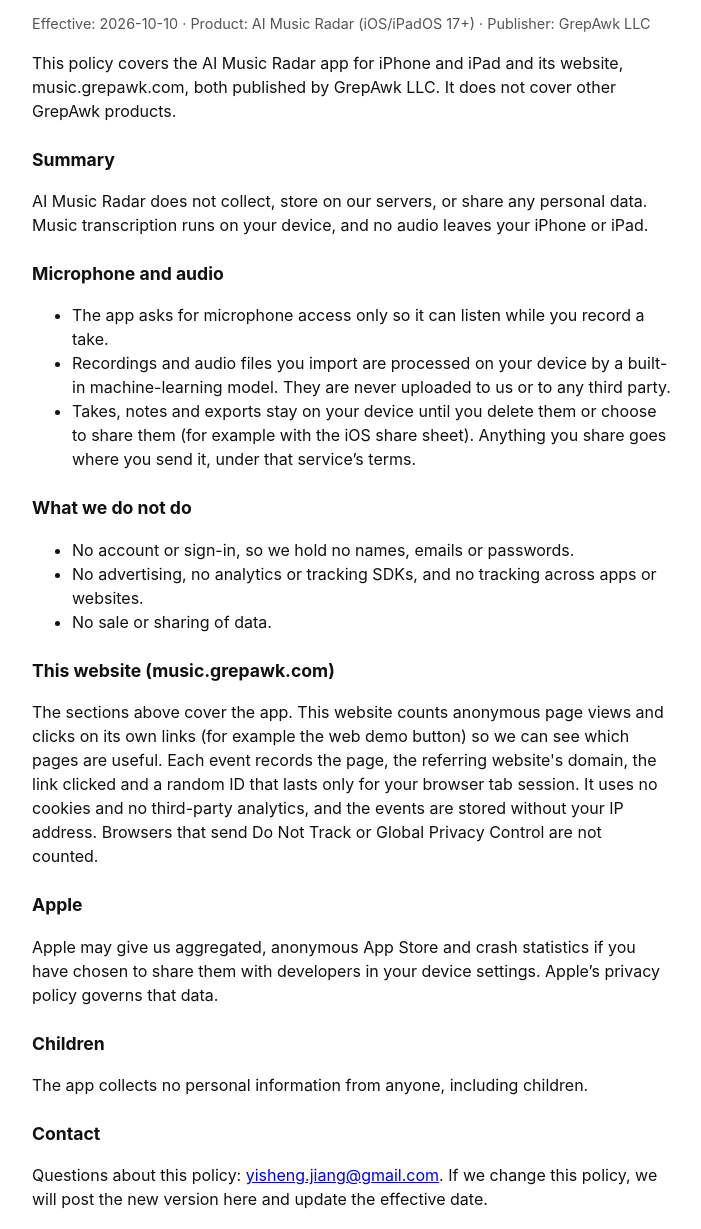
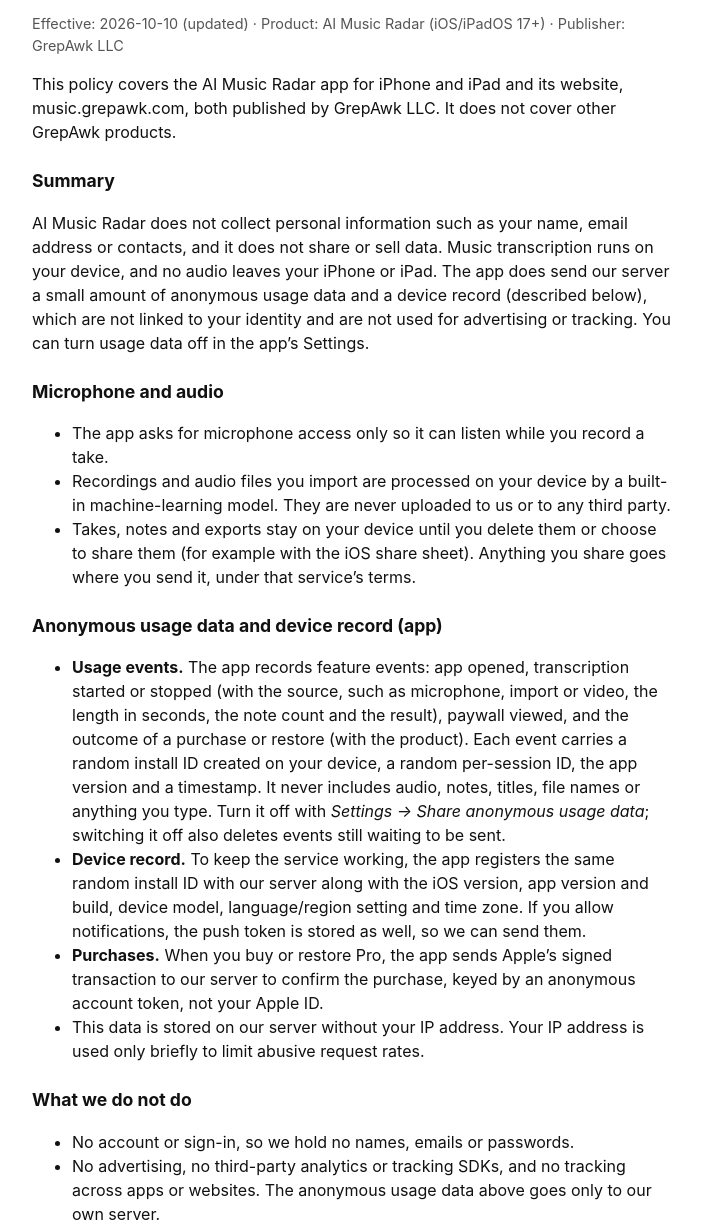
Before and after one commit to yishengjiang99/earsheet, a plain HTML site: page docs/legal/music-radar/privacy.html in a window 1280 px wide. Shown: the part 71-1300 px from the top of the page, without its empty margins (288-989 px from the left). Drawn offline with Linux system fonts and the light colour scheme.

Commit message:
Privacy page (web): describe the app's anonymous usage events, device record and purchase verification accurately; drop 'no analytics' wording

```diff
--- a/docs/legal/music-radar/privacy.html
+++ b/docs/legal/music-radar/privacy.html
@@ -4,12 +4,12 @@
   <meta charset="utf-8" />
   <meta name="viewport" content="width=device-width, initial-scale=1" />
   <title>AI Music Radar Privacy Policy</title>
-  <meta name="description" content="How AI Music Radar handles your data: transcription runs on your iPhone or iPad, recordings are never uploaded, plus what this website measures." />
+  <meta name="description" content="How AI Music Radar handles your data: transcription runs on your iPhone or iPad, recordings are never uploaded, and what anonymous usage data the app and site send." />
   <link rel="canonical" href="https://music.grepawk.com/privacy" />
   <link rel="icon" href="/favicon.ico" sizes="any" />
   <meta property="og:type" content="website" />
   <meta property="og:title" content="AI Music Radar Privacy Policy" />
-  <meta property="og:description" content="How AI Music Radar handles your data: transcription runs on your iPhone or iPad, recordings are never uploaded, plus what this website measures." />
+  <meta property="og:description" content="How AI Music Radar handles your data: transcription runs on your iPhone or iPad, recordings are never uploaded, and what anonymous usage data the app and site send." />
   <meta property="og:url" content="https://music.grepawk.com/privacy" />
   <meta property="og:image" content="https://music.grepawk.com/og-1200x630.jpg" />
   <meta name="twitter:card" content="summary_large_image" />
@@ -21,11 +21,11 @@
 </head>
 <body>
   <h1>AI Music Radar Privacy Policy</h1>
-  <p class="meta">Effective: 2026-10-10 · Product: AI Music Radar (iOS/iPadOS 17+) · Publisher: GrepAwk LLC</p>
+  <p class="meta">Effective: 2026-10-10 (updated) · Product: AI Music Radar (iOS/iPadOS 17+) · Publisher: GrepAwk LLC</p>
   <p>This policy covers the AI Music Radar app for iPhone and iPad and its website, music.grepawk.com, both published by GrepAwk LLC. It does not cover other GrepAwk products.</p>
 
   <h2>Summary</h2>
-  <p>AI Music Radar does not collect, store on our servers, or share any personal data. Music transcription runs on your device, and no audio leaves your iPhone or iPad.</p>
+  <p>AI Music Radar does not collect personal information such as your name, email address or contacts, and it does not share or sell data. Music transcription runs on your device, and no audio leaves your iPhone or iPad. The app does send our server a small amount of anonymous usage data and a device record (described below), which are not linked to your identity and are not used for advertising or tracking. You can turn usage data off in the app’s Settings.</p>
 
   <h2>Microphone and audio</h2>
   <ul>
@@ -34,21 +34,29 @@
     <li>Takes, notes and exports stay on your device until you delete them or choose to share them (for example with the iOS share sheet). Anything you share goes where you send it, under that service’s terms.</li>
   </ul>
 
+  <h2>Anonymous usage data and device record (app)</h2>
+  <ul>
+    <li><strong>Usage events.</strong> The app records feature events: app opened, transcription started or stopped (with the source, such as microphone, import or video, the length in seconds, the note count and the result), paywall viewed, and the outcome of a purchase or restore (with the product). Each event carries a random install ID created on your device, a random per-session ID, the app version and a timestamp. It never includes audio, notes, titles, file names or anything you type. Turn it off with <em>Settings → Share anonymous usage data</em>; switching it off also deletes events still waiting to be sent.</li>
+    <li><strong>Device record.</strong> To keep the service working, the app registers the same random install ID with our server along with the iOS version, app version and build, device model, language/region setting and time zone. If you allow notifications, the push token is stored as well, so we can send them.</li>
+    <li><strong>Purchases.</strong> When you buy or restore Pro, the app sends Apple’s signed transaction to our server to confirm the purchase, keyed by an anonymous account token, not your Apple ID.</li>
+    <li>This data is stored on our server without your IP address. Your IP address is used only briefly to limit abusive request rates.</li>
+  </ul>
+
   <h2>What we do not do</h2>
   <ul>
     <li>No account or sign-in, so we hold no names, emails or passwords.</li>
-    <li>No advertising, no analytics or tracking SDKs, and no tracking across apps or websites.</li>
+    <li>No advertising, no third-party analytics or tracking SDKs, and no tracking across apps or websites. The anonymous usage data above goes only to our own server.</li>
     <li>No sale or sharing of data.</li>
   </ul>
 
   <h2>This website (music.grepawk.com)</h2>
-  <p>The sections above cover the app. This website counts anonymous page views and clicks on its own links (for example the web demo button) so we can see which pages are useful. Each event records the page, the referring website's domain, the link clicked and a random ID that lasts only for your browser tab session. It uses no cookies and no third-party analytics, and the events are stored without your IP address. Browsers that send Do Not Track or Global Privacy Control are not counted.</p>
+  <p>The sections above cover the app. This website also counts anonymous page views and clicks on its own links (for example the web demo button) so we can see which pages are useful. Each event records the page, the referring website's domain, the link clicked and a random ID that lasts only for your browser tab session. It uses no cookies and no third-party analytics, and the events are stored without your IP address. Browsers that send Do Not Track or Global Privacy Control are not counted.</p>
 
   <h2>Apple</h2>
   <p>Apple may give us aggregated, anonymous App Store and crash statistics if you have chosen to share them with developers in your device settings. Apple’s privacy policy governs that data.</p>
 
   <h2>Children</h2>
-  <p>The app collects no personal information from anyone, including children.</p>
+  <p>The app collects no personal information from anyone, including children. The anonymous usage data and device record described above are handled the same way for every user.</p>
 
   <h2>Contact</h2>
   <p>Questions about this policy: <a href="mailto:yisheng.jiang@gmail.com">yisheng.jiang@gmail.com</a>. If we change this policy, we will post the new version here and update the effective date.</p>
```
